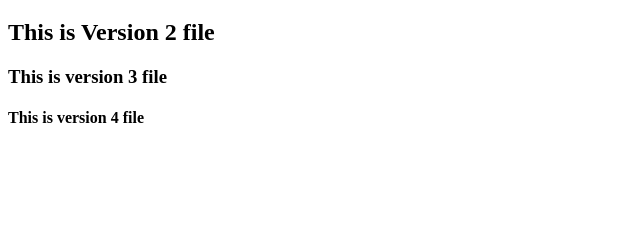
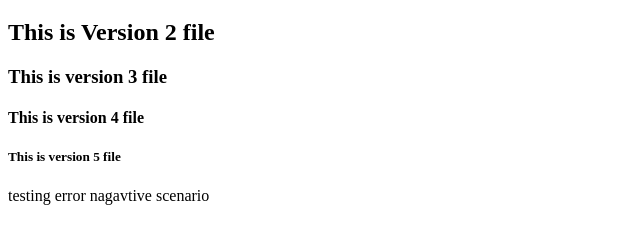
Before and after one commit to krushnatchougle/GitHubLocalToCloud, a plain HTML site: page Home.html in a window 1280 px wide. Shown: the part 61-304 px from the top of the page, without its empty margins (0-640 px from the left). Drawn offline with Linux system fonts and the light colour scheme.

Commit message:
Version 5 added

```diff
--- a/Home.html
+++ b/Home.html
@@ -10,5 +10,7 @@
     <h2> This is Version 2 file </h2>
     <h3> This is version 3 file </h3>
     <h4> This is version 4 file </h4>
+    <h5> This is version 5 file </h5>
 </body>
 </html>
+testing error nagavtive scenario
```
